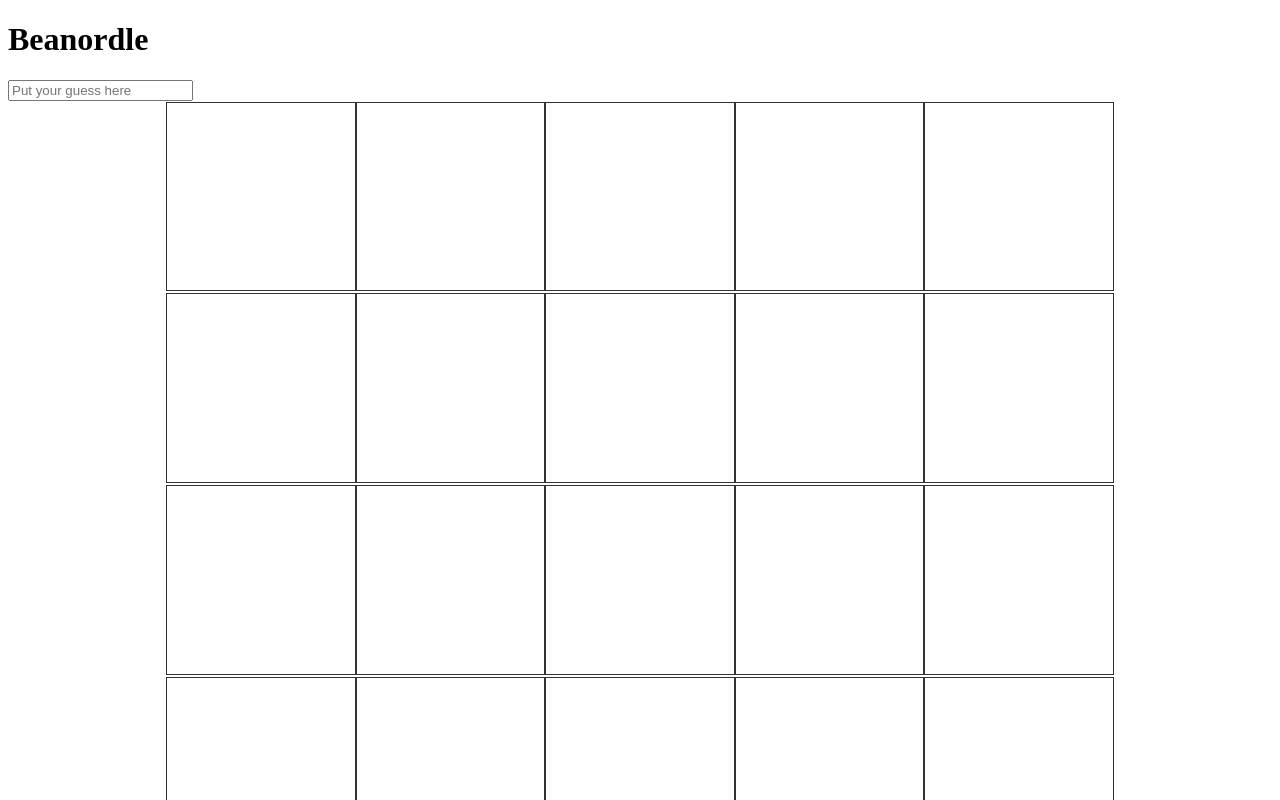
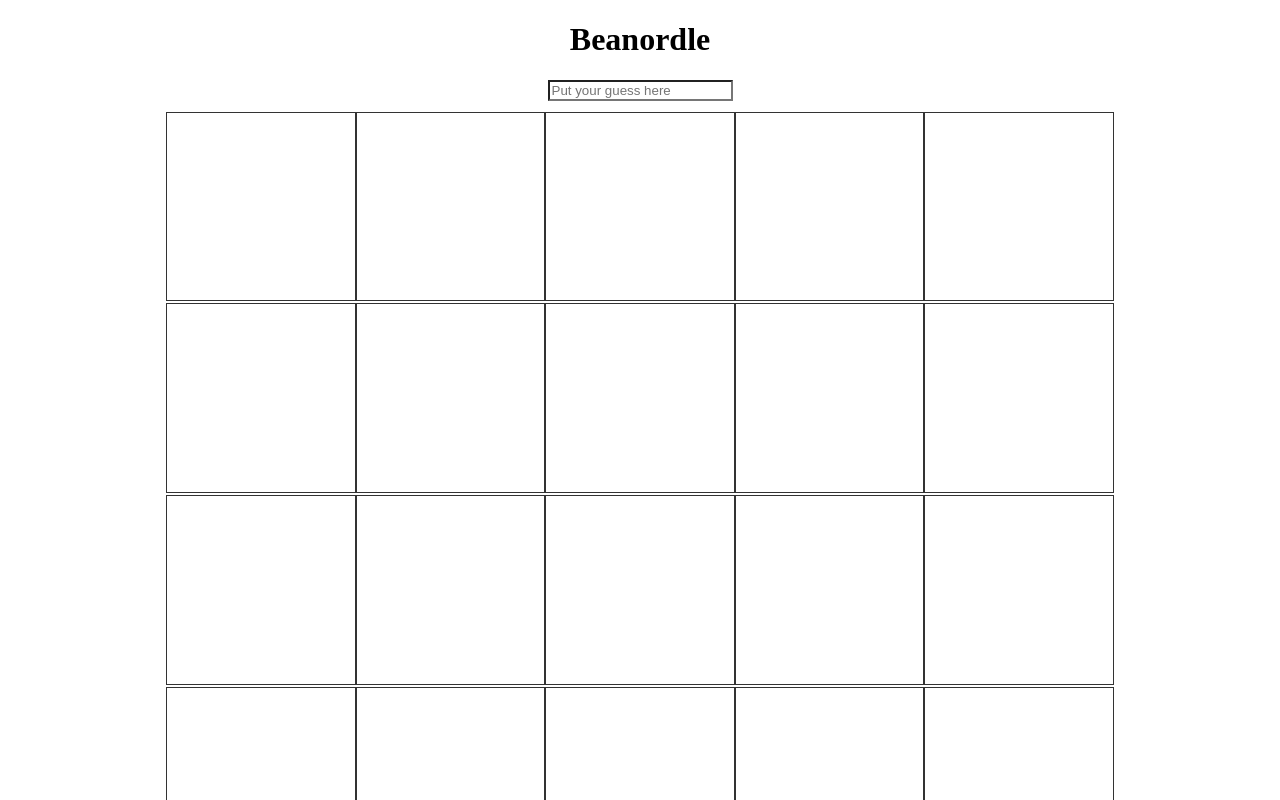
Before and after one commit to NobeenIslam/beanordle, a React (Create React App) app: page / in a window 1280 px wide. Shown: the top 800 px of the page. Built offline with nearby package versions, Linux system fonts and the light colour scheme.

Commit message:
Centered inputBar and Header. Moved consoles into useeffect. Brainstorming getting the algorithm to work

```diff
--- a/public/style.css
+++ b/public/style.css
@@ -1,3 +1,16 @@
+.header{
+  text-align: center;
+}
+
+.gridSection{
+  text-align: center;
+}
+
+.guessInput{
+  margin-bottom: 10px;
+  background-color: white;
+}
+
 .grid-container {
     display: grid;
     border: 1px black;
@@ -32,7 +45,7 @@
   .grid-container > div > span{
     width:100%;
     grid-area: 1/ 1 /2 /2 ;
-    /* So container and item occupy same space in the "new grid"*/
+    /* So container and text item occupy same space in the "new grid"*/
 
 
   }
--- a/src/App.tsx
+++ b/src/App.tsx
@@ -3,7 +3,7 @@ import { Grid } from "./components/Grid";
 function App(): JSX.Element {
   return (
     <>
-      <h1>Beanordle</h1>
+      <h1 className="header">Beanordle</h1>
       <Grid />
     </>
   );
--- a/src/components/Grid.tsx
+++ b/src/components/Grid.tsx
@@ -1,11 +1,22 @@
-import { useState } from "react";
+import { useEffect, useState } from "react";
+import markWordleGuess from "../utils/markWordleGuess";
 import { replaceOneElementOfArray } from "../utils/replaceOneElementOfArray";
 import { Guess } from "./Guess";
 
 export function Grid(): JSX.Element {
   const [guessArray, setGuess] = useState<string[]>(["", "", "", "", ""]);
   const [guessCounter, setGuessCounter] = useState<number>(1);
-  console.log(`Now on guess ${guessCounter}`);
+
+  useEffect(()=>{
+    const markedGuess = markWordleGuess(guessArray[0],"LEVEL")
+    console.log(markedGuess)
+    console.log(`Now on guess ${guessCounter}`);
+    console.log(guessArray);
+
+  }
+  ,[guessCounter])
+
+
 
   function onEnterPress(event: React.KeyboardEvent<HTMLInputElement>) {
     if (event.code === "Enter") {
@@ -14,10 +25,10 @@ export function Grid(): JSX.Element {
     }
   }
 
-  console.log(guessCounter, guessArray);
   return (
-    <section>
+    <section className="gridSection">
       <input
+        className="guessInput"
         placeholder="Put your guess here"
         value={guessArray[guessCounter - 1]}
         onChange={(e) =>
@@ -49,9 +60,13 @@ when he submits the guess with an enter press
     clear the input bar, but don't clear the first row.
     input should now modifify for the second fuess
 
-function
+//HOW TO GET DIFFERENT GUESSES SHOWING UP AFTER SUBMIT
     for the guess number that we are on
     set assign even.target.value to that index of the array
 
 
+///HOW to get algorithm to colour
+    after submit of the guess with the enter
+    markWordleGuess
+    Use result to colour frames
 */
```
